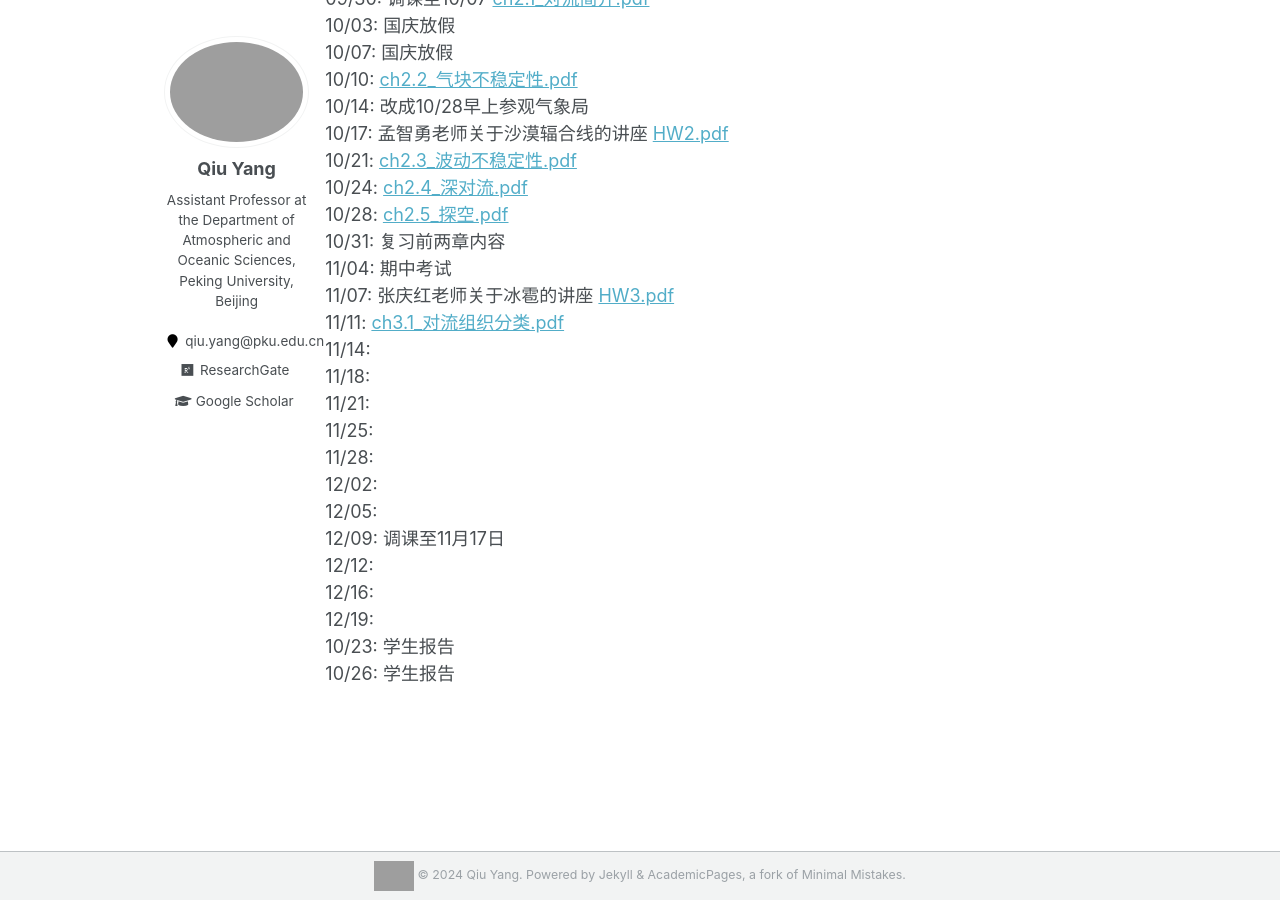
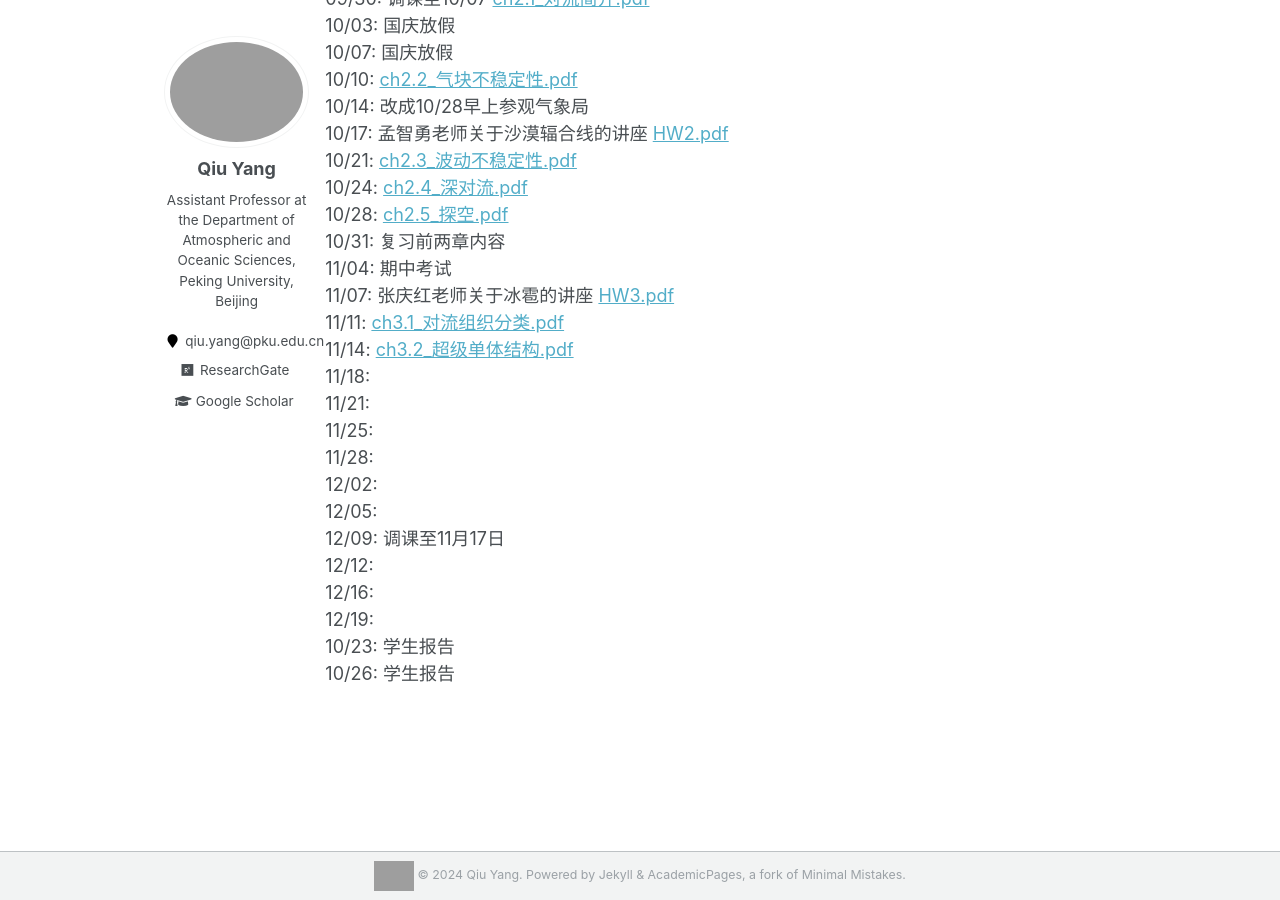
Before and after one commit to qiuyang50/qiuyang50.github.io, a Jekyll site: the page built from _pages/mesoscale_2024fall.md, in a window 1280 px wide and 900 px high, scrolled down 505 px. Built offline with Jekyll 4.4.1, drawn with Linux system fonts in a browser that asks for light colours; grey boxes are pictures that could not be loaded.

Commit message:
Update mesoscale_2024fall.md

```diff
--- a/_pages/mesoscale_2024fall.md
+++ b/_pages/mesoscale_2024fall.md
@@ -30,7 +30,7 @@ filename: modeling_2024fall.md
 11/04: 期中考试
 11/07: 张庆红老师关于冰雹的讲座 <a href="https://qiuyang50.github.io/files/mesoscale_2024fall/HW3.pdf">HW3.pdf</a>
 11/11: <a href="https://qiuyang50.github.io/files/mesoscale_2024fall/ch3.1_对流组织分类.pdf">ch3.1_对流组织分类.pdf</a>
-11/14:
+11/14: <a href="https://qiuyang50.github.io/files/mesoscale_2024fall/ch3.2_超级单体结构.pdf">ch3.2_超级单体结构.pdf</a>
 11/18:
 11/21:
 11/25:
```
